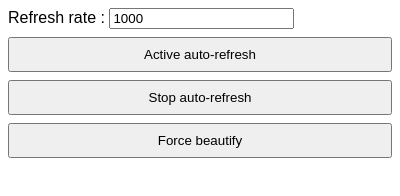
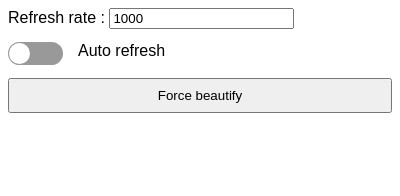
Before and after one commit to emafa75/thorutils, a browser extension: page popup/control.html in a window 400 px wide. Drawn offline with Linux system fonts and the light colour scheme.

Commit message:
feat(refresh-button): replace refresh button with one sliding button

```diff
--- a/popup/control.css
+++ b/popup/control.css
@@ -22,3 +22,54 @@ pre {
 #err {
   color: red;
 }
+
+.switch {
+  position: relative;
+}
+
+.switch label {
+  width: 55px;
+  height: 23px;
+  background-color: #999;
+  position: absolute;
+  left: 0;
+  border-radius: 50px;
+}
+
+.switch input[type="checkbox"] {
+  visibility: hidden;
+}
+
+.switch label:after {
+  content: '';
+  width: 21px;
+  height: 21px;
+  border-radius: 50px;
+  position: absolute;
+  top: 1px;
+  left: 1px;
+  transition: 100ms;
+  background-color: white;
+}
+
+.switch .look:checked + label:after {
+  left: 32px;
+}
+
+.switch .look:checked + label {
+  background-color: lightsteelblue;
+}
+
+#refresh-box {
+  display: flex;
+}
+
+.switch {
+  width: 55px;
+  height: 23px;
+  padding: 5px;
+}
+
+.refresh-label {
+  padding: 5px;
+}
--- a/popup/control.html
+++ b/popup/control.html
@@ -12,8 +12,13 @@
       <input name="refresh-rate" type="number" value="1000" placeholder="Ex: 5000" step="100" value="" min="500" id="refresh-rate" >
     </div>
 
-    <button id="start-refresh" >Active auto-refresh</button>
-    <button id="stop-refresh" >Stop auto-refresh</button>
+      <div id="refresh-box">
+        <div class="switch">
+          <input id="refresh-button" class="look" type="checkbox">
+          <label for="refresh-button"></label>
+        </div>
+        <div class="refresh-label"> Auto refresh </div>
+      </div>
     <button id="force-beautify" >Force beautify</button>
   </div>
   <pre id="out"></pre>
--- a/popup/control.js
+++ b/popup/control.js
@@ -5,9 +5,8 @@ const refreshRateMin = 500;
 let refreshRate = 5000;
 
 const refreshRateInput = document.getElementById('refresh-rate');
-const startRefreshButton = document.getElementById('start-refresh');
-const stopRefreshButton = document.getElementById('stop-refresh');
 const forceBeautifyButton = document.getElementById('force-beautify');
+const refreshButton = document.getElementById('refresh-button');
 
 const errorContent = document.getElementById('err');
 
@@ -88,14 +87,18 @@ function forceBeautify() {
   });
 }
 
-if (startRefreshButton)
-  startRefreshButton.addEventListener('click', startRefresh);
-
-if (stopRefreshButton)
-  stopRefreshButton.addEventListener('click', stopRefresh);
-
 if (refreshRateInput)
   refreshRateInput.addEventListener('change', updateRefreshRate);
 
 if (forceBeautifyButton)
   forceBeautifyButton.addEventListener('click', forceBeautify);
+
+if (refreshButton) {
+  refreshButton.addEventListener('change', function f(){
+    if (this.checked) {
+      startRefresh();
+    } else {
+      stopRefresh();
+    }
+  });
+}
```
